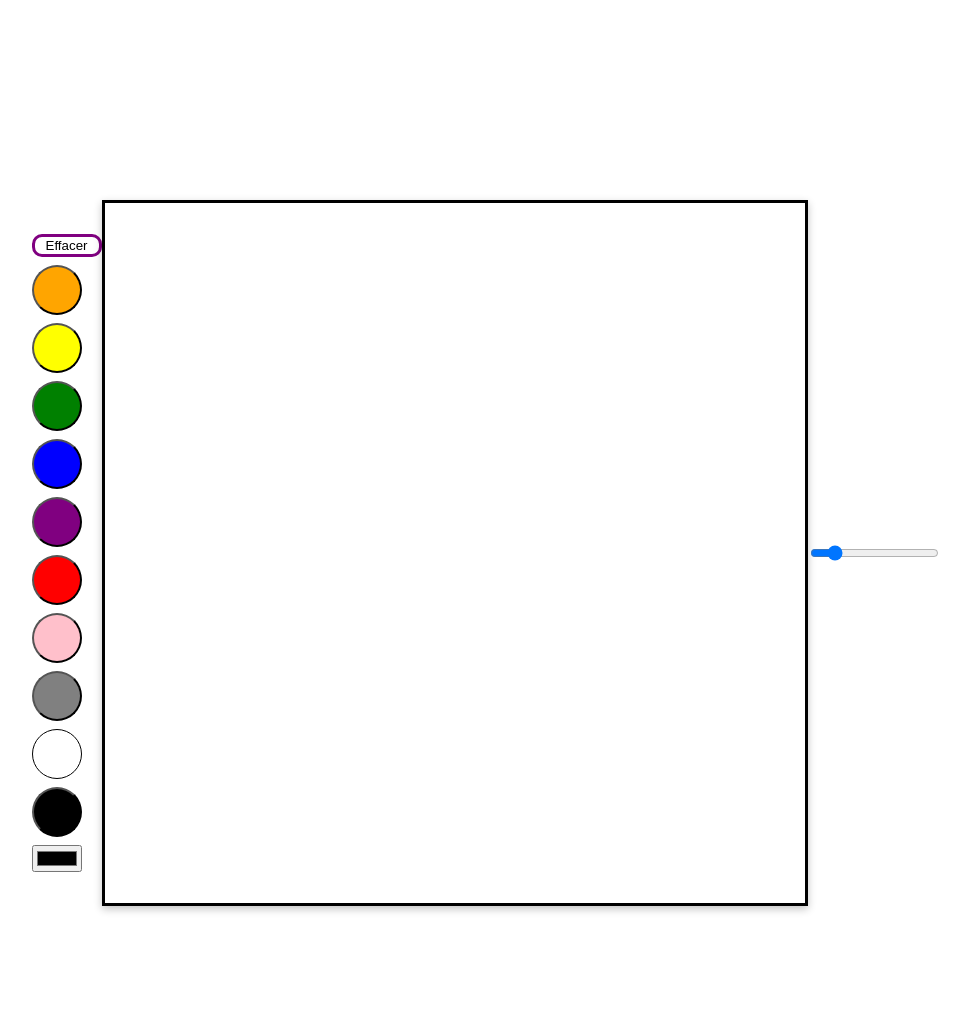
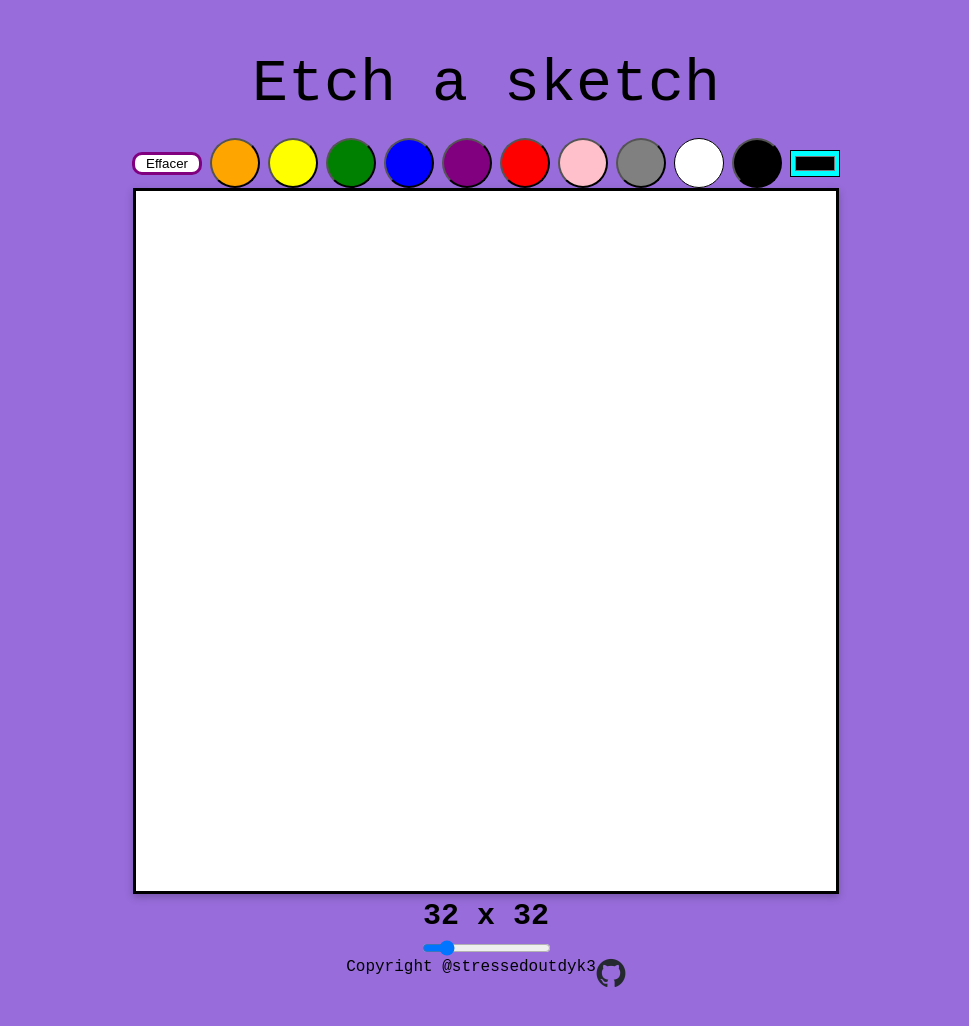
Before and after one commit to laurianesablon/etch-a-sketch, a plain HTML site: page index.html in a window 1280 px wide. Shown: the whole page, without its empty margins (154-1123 px from the left). Drawn offline with Linux system fonts and the light colour scheme.

Commit message:
final for now i think

```diff
--- a/index.html
+++ b/index.html
@@ -8,8 +8,10 @@
     <title>Etch-a-Sketch</title>
 </head>
 <body>
-
-    <div class="colorContainer">
+    <header>Etch a sketch</header>
+        <div class="main">
+        <div class="colorCanva">
+        <div class="colorContainer">
         <button class="clear">Effacer</button>
         <button class="orange color" style= background-color:orange alt="orange"></button>
         <button class="yellow color" style= background-color:yellow></button>
@@ -26,9 +28,24 @@
     <div class="canva">
         <div class="container"></div>
     </div>
-    <p class="sizeValue"></p>
+    </div>
+
+
+    <div class="size">
+         <p class="sizeValue"></p>
     <input id="sizeSlider" type="range" value="16" min="1" max="100">
 
+  </div>
+
+    <footer>Copyright @stressedoutdyk3 <a href='https://github.com/stressedoutdyk3' target="_blank"><img class="github" src="github-mark.png" alt="Github logo picture"></a></footer>
+
+    </div>
+
+
+
+
 <script src="script.js" defer></script>
+<script src="ui.js" ></script>
+
 </body>
 </html>
--- a/script.js
+++ b/script.js
@@ -6,7 +6,10 @@ let sizeValue = document.querySelector(".sizeValue")
 let selectedColor = "black";
 let isDrawing = false; // Keep track of whether the mouse is currently being held down
 let sizeSlider = document.querySelector("#sizeSlider")
-let userInput = 16;
+let userInput = 32;
+
+sizeValue.innerHTML = userInput + " x " + userInput
+
 
 
 
@@ -16,13 +19,10 @@ clear.addEventListener('click', () => {
     });
 });
 
-/*sizeSlider.addEventListener("click", (e) => {
-userInput = e.target.value
+sizeSlider.addEventListener('click', (e) => {
+    userInput = e.target.value;
     sizeValue.innerHTML = userInput + " x " + userInput
     container.innerHTML = ""
-console.log(userInput)
-
-})*/
 
     let grid = document.createDocumentFragment();
     for (let i = 0; i < (userInput*userInput); i++) {
@@ -57,6 +57,12 @@ divs.forEach((div) => {
 
 });
 
+})
+
+
+    console.log(userInput)
+
+
 colorPicker.addEventListener("input", () => {
     selectedColor = colorPicker.value;
 });
--- a/style.css
+++ b/style.css
@@ -1,11 +1,23 @@
 body {
-    background-color: #FFF;
+    background-color: rgb(152, 108, 219);
     margin: 0;
+
+    margin: 50px auto;
+    font-family: 'Courier New', Courier, monospace;
+}
+
+main {
     display: flex;
     justify-content: center;
     align-items: center;
-    margin: 200px auto;
-    font-family: 'Courier New', Courier, monospace;
+}
+header {
+    display: flex;
+    font-size: 60px;
+    justify-content: center;
+    align-items: center;
+    flex-direction: column;
+    margin-bottom: 20px;
 }
 p {
     color: black;
@@ -24,6 +36,10 @@ p {
     background-color: #FFF;
 
 }
+.colorCanva {
+    display: flex;
+    flex-direction: column;
+}
 .canva {
     display: flex;
     justify-content: center;
@@ -32,9 +48,12 @@ p {
 }
 .colorContainer {
     display: flex;
-    flex-direction: column;
+    justify-content: center;
+    align-items: center;
     gap: 8px;
 }
+
+
 div {
     outline: none;
 }
@@ -49,7 +68,6 @@ div {
 }
 .container {
     display: grid;
-    overflow: none;
     border: 3px solid black;
     background-color: white;
     grid-template-columns: repeat(16, 1fr);
@@ -58,3 +76,32 @@ div {
     width: 700px;
     box-shadow: rgba(0, 0, 0, 0.24) 0px 3px 8px;
 }
+
+.size {
+    display: flex;
+    flex-direction: column;
+    align-items: center;
+}
+
+.sizeValue {
+    font-weight: bold;
+    font-size: 30px;
+    margin: 5px;
+}
+
+input{
+    background-color: aqua;
+}
+
+footer {
+    display: flex;
+    justify-content: center;
+    height: 50px;
+}
+
+img {
+    width: 30px;
+    height: 30px;
+    align-items: baseline;
+
+}
```
Also changed, not shown: github-mark.png (added), ui.js (added). Lines whose indentation alone changed are shown as unchanged.
